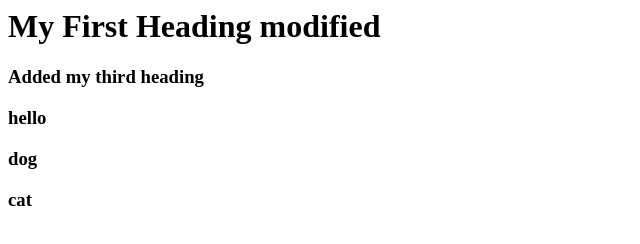
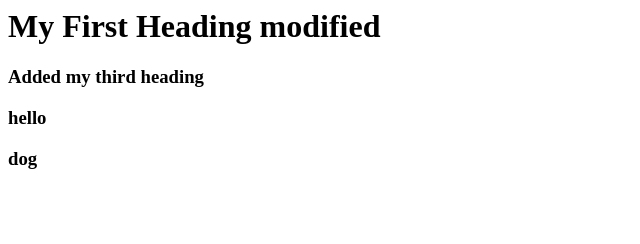
Before and after one commit to bhabaninist/testrepo, a plain HTML site: page index.html in a window 1280 px wide. Shown: the full height of the page, 0-640 px from the left. Drawn offline with Linux system fonts and the light colour scheme; files that its build step writes are made by us from their sources.

Commit message:
Revert "Adding cat"
This reverts commit c8c23cf9eccfa4be1a853a48e24e1e427f798b39.

```diff
--- a/index.html
+++ b/index.html
@@ -10,8 +10,6 @@
             <a>hello</a>
 
             <p>dog</p>
-            <p>cat</p>
-
 
     </body>
 </html>
```
